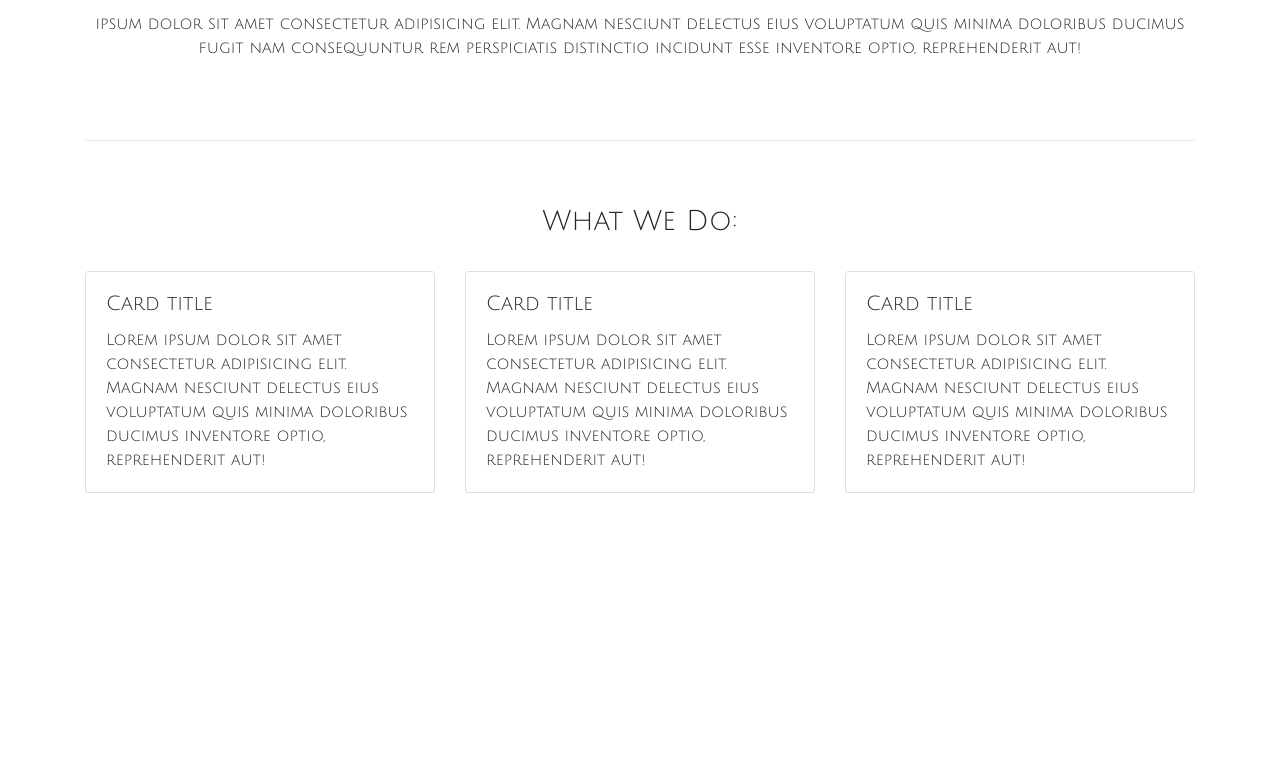
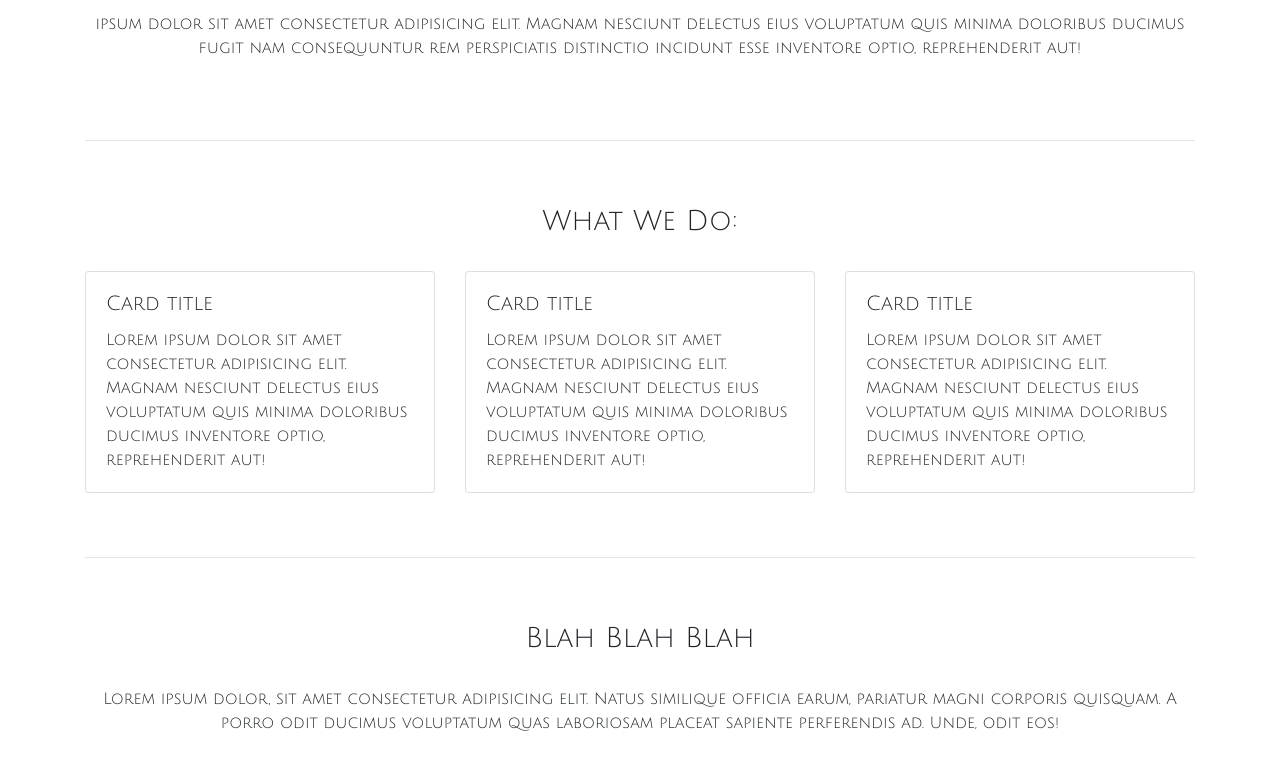
Before and after one commit to ellenk123/the_purse_app, a plain HTML site: page index.html in a window 1280 px wide. Shown: the part 230-1000 px from the top of the page. Before the commit the page ends 800 px from the top, so only its background shows below. Drawn offline with nearby package versions, Linux system fonts and the light colour scheme.

Commit message:
blah blah

```diff
--- a/index.html
+++ b/index.html
@@ -77,7 +77,25 @@
                 </div>
             </div>
         </div>
+        <br>
+        <br>
+        <hr>
+        <br>
+        <br>
     </div>
+    <div class="container">
+    <h3 class="subhead">Blah Blah Blah</h3>
+    <br>
+    <p class="p-centered">
+        Lorem ipsum dolor, sit amet consectetur adipisicing elit. Natus similique officia earum,
+        pariatur magni corporis quisquam. A porro odit ducimus voluptatum quas laboriosam placeat
+        sapiente perferendis ad. Unde, odit eos!
+    </p>
+    </div>
+    <br>
+    <br>
+    <br>
+    <br>
     <script src="https://code.jquery.com/jquery-3.3.1.slim.min.js" integrity="sha384-q8i/X+965DzO0rT7abK41JStQIAqVgRVzpbzo5smXKp4YfRvH+8abtTE1Pi6jizo"
         crossorigin="anonymous"></script>
     <script src="https://cdnjs.cloudflare.com/ajax/libs/popper.js/1.14.3/umd/popper.min.js" integrity="sha384-ZMP7rVo3mIykV+2+9J3UJ46jBk0WLaUAdn689aCwoqbBJiSnjAK/l8WvCWPIPm49"
```
